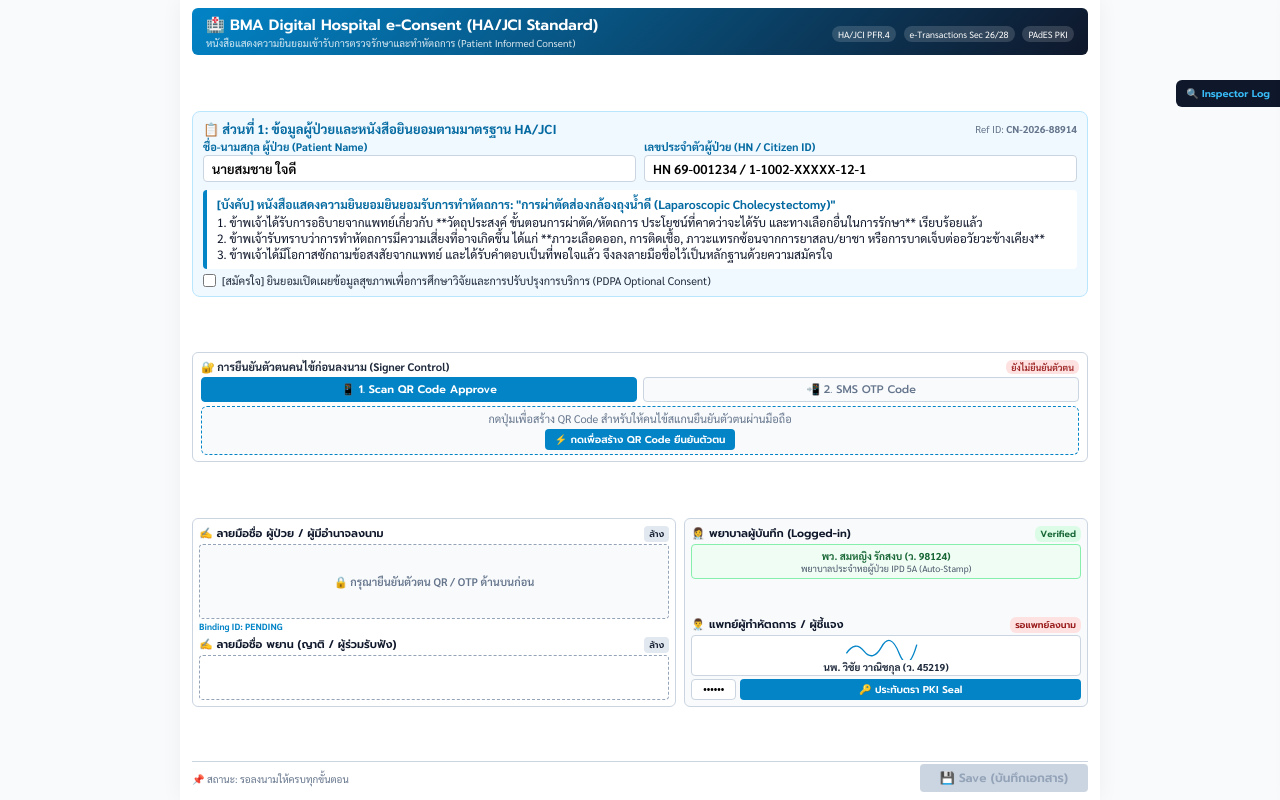
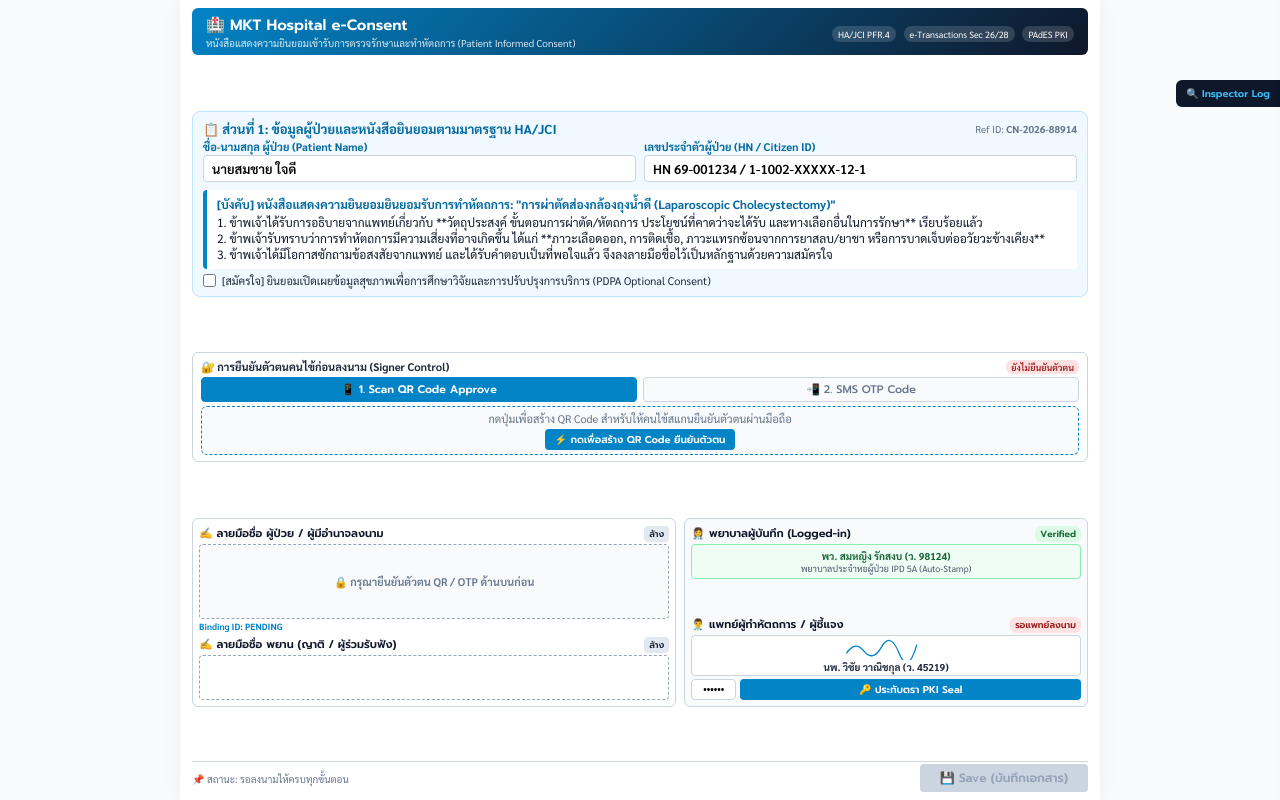
Before and after one commit to santib521/consent, a plain HTML site: page index.html in a window 1280 px wide. Drawn offline with Linux system fonts and the light colour scheme.

Commit message:
Add files via upload

```diff
--- a/index.html
+++ b/index.html
@@ -160,7 +160,7 @@
     <!-- Header -->
     <header>
         <div class="logo-area">
-            <h1>🏥 BMA Digital Hospital e-Consent (HA/JCI Standard)</h1>
+            <h1>🏥 MKT Hospital e-Consent </h1>
             <p>หนังสือแสดงความยินยอมเข้ารับการตรวจรักษาและทำหัตถการ (Patient Informed Consent)</p>
         </div>
         <div class="compliance-badges">
```
